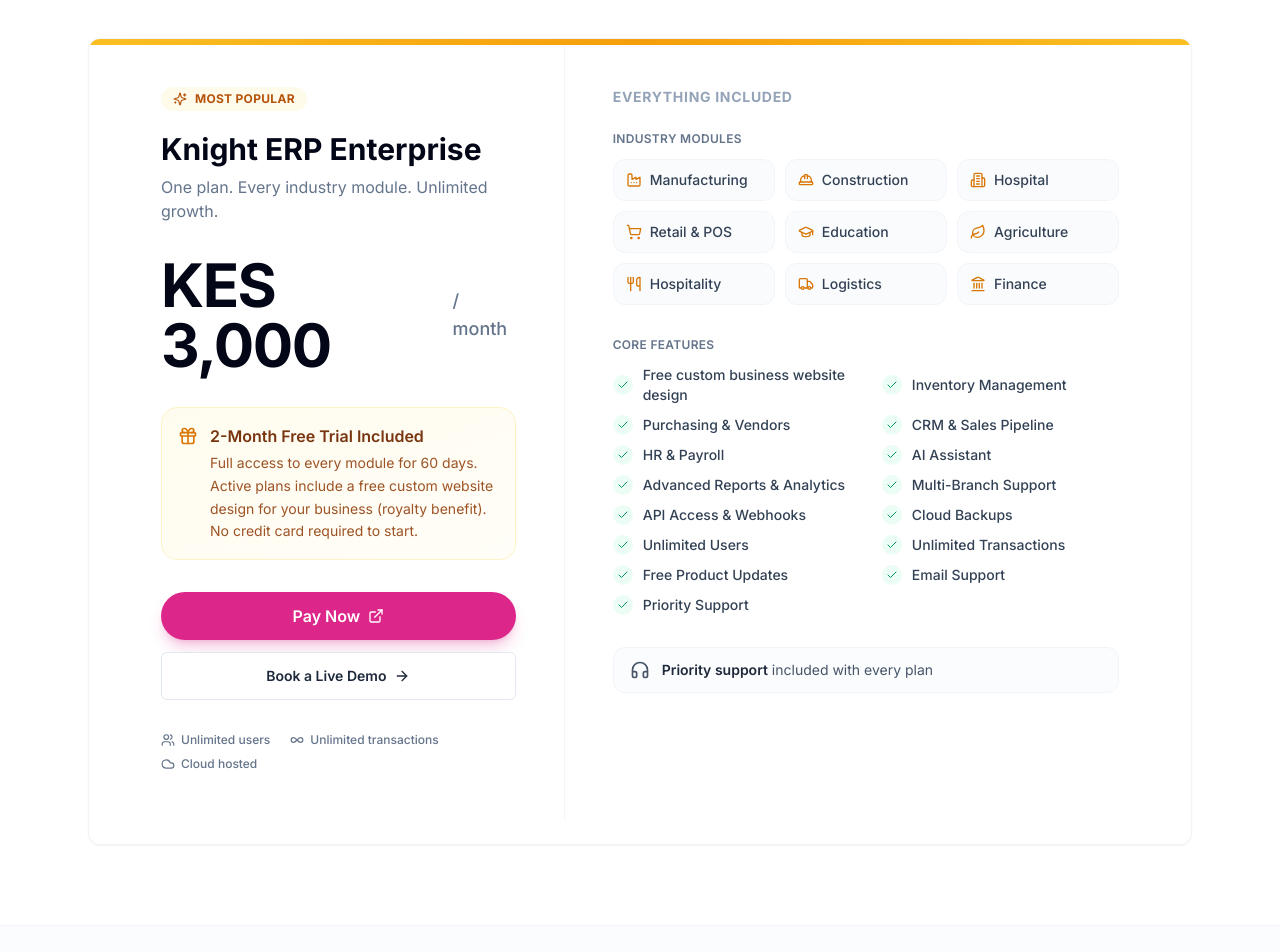
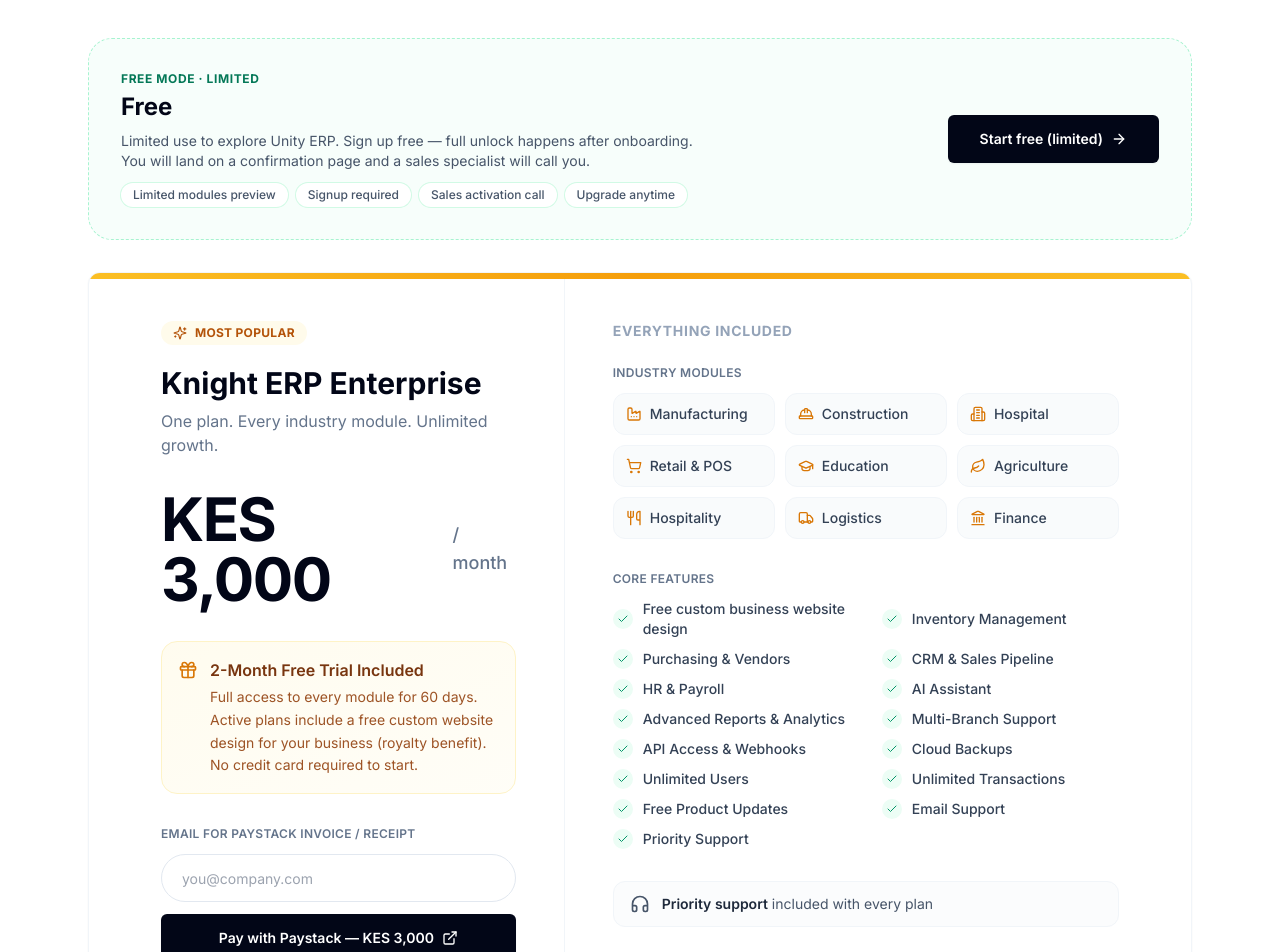
Before and after one commit to michaelmuchemi33-design/erp-web, a React (Vite) app: page / in a window 1280 px wide. Shown: the part 5860-6812 px from the top of the page. Built offline with nearby package versions, Linux system fonts and the light colour scheme; no server answers; the HTML template or start-up script is replaced by a standard one.

Commit message:
Paystack paid plans with email invoicing; free limited plan; joined wait page; WhatsApp +254778903044

```diff
--- a/src/App.tsx
+++ b/src/App.tsx
@@ -19,6 +19,7 @@
 import { PricingStandaloneShell } from "@/pages/PricingStandalonePage";
 import { CareersPageShell } from "@/pages/CareersPage";
 import { PaymentCallbackShell } from "@/pages/PaymentCallbackPage";
+import { JoinedWaitShell } from "@/pages/JoinedWaitPage";
 import { SeoTopicShell } from "@/pages/SeoTopicPage";
 import { seoBySlug } from "@/content/seoPages";
 import { ResourcePageShell } from "@/pages/ResourcePage";
@@ -89,6 +90,7 @@
   const isPricing = path === "/pricing";
   const isCareers = path === "/careers";
   const isPaymentCallback = path === "/payment/callback" || path === "/payment/success";
+  const isJoined = path === "/joined";
   const resourceSlug = path.startsWith("/") ? path.slice(1) : path;
   const resourcePage = pagesBySlug[resourceSlug];
   const seoPage = seoBySlug[resourceSlug];
@@ -109,6 +111,8 @@
         <CareersPageShell />
       ) : isPaymentCallback ? (
         <PaymentCallbackShell />
+      ) : isJoined ? (
+        <JoinedWaitShell />
       ) : resourcePage ? (
         <ResourcePageShell page={resourcePage} />
       ) : seoPage ? (
@@ -116,7 +120,7 @@
       ) : (
         <HomePage onOpenSignup={() => setSignupOpen(true)} />
       )}
-      {!isAbout && !isContact && !isFeatures && !isIndustries && !isPricing && !isCareers && !isPaymentCallback && !resourcePage && !seoPage && (
+      {!isAbout && !isContact && !isFeatures && !isIndustries && !isPricing && !isCareers && !isPaymentCallback && !isJoined && !resourcePage && !seoPage && (
         <SignupWizard open={signupOpen} onClose={() => setSignupOpen(false)} />
       )}
     </div>
--- a/src/components/PricingCard.tsx
+++ b/src/components/PricingCard.tsx
@@ -1,4 +1,6 @@
 import { useState } from "react";
+import { payWithPaystack } from "@/lib/paystack";
+import { trackLead } from "@/lib/supabase";
 import { motion, AnimatePresence } from "framer-motion";
 import { Button } from "@/components/ui/button";
 import { Card, CardContent } from "@/components/ui/card";
@@ -55,6 +57,9 @@
 
 export function PricingCard({ onOpenSignup }: { onOpenSignup?: () => void } = {}) {
   const [yearly, setYearly] = useState(false);
+  const [payEmail, setPayEmail] = useState("");
+  const [paying, setPaying] = useState(false);
+  const [payError, setPayError] = useState("");
 
   const monthlyPrice = 3000;
   const yearlyPrice = 33000; // 11 months = 1 month free
@@ -124,6 +129,47 @@
           </AnimatePresence>
         </motion.div>
 
+
+        {/* Free limited plan */}
+        <motion.div
+          initial={{ opacity: 0, y: 16 }}
+          whileInView={{ opacity: 1, y: 0 }}
+          viewport={{ once: true }}
+          className="mb-8 rounded-3xl border border-dashed border-emerald-200 bg-emerald-50/40 p-6 md:p-8"
+        >
+          <div className="flex flex-col gap-4 md:flex-row md:items-center md:justify-between">
+            <div>
+              <p className="text-xs font-bold uppercase tracking-wider text-emerald-700">
+                Free mode · Limited
+              </p>
+              <h3 className="mt-1 text-2xl font-bold text-slate-950">Free</h3>
+              <p className="mt-2 max-w-xl text-sm text-slate-600">
+                Limited use to explore Unity ERP. Sign up free — full unlock happens after
+                onboarding. You will land on a confirmation page and a sales specialist will call you.
+              </p>
+              <ul className="mt-3 flex flex-wrap gap-2 text-xs font-medium text-slate-600">
+                {["Limited modules preview", "Signup required", "Sales activation call", "Upgrade anytime"].map((x) => (
+                  <li key={x} className="rounded-full bg-white px-3 py-1 ring-1 ring-emerald-100">
+                    {x}
+                  </li>
+                ))}
+              </ul>
+            </div>
+            <Button
+              onClick={() => {
+                try {
+                  sessionStorage.setItem("unity_signup_mode", "free");
+                } catch {}
+                onOpenSignup?.();
+              }}
+              className="h-12 shrink-0 gap-2 rounded-full bg-emerald-600 px-8 font-semibold text-white hover:bg-emerald-500"
+            >
+              Start free (limited)
+              <ArrowRight className="h-4 w-4" />
+            </Button>
+          </div>
+        </motion.div>
+
         {/* Main pricing card */}
         <motion.div
           initial={{ opacity: 0, y: 30 }}
@@ -191,17 +237,62 @@
                     </div>
                   </div>
 
-                  {/* CTAs – Swypt Pay Now primary */}
+                  {/* Paystack — email collected for invoicing */}
                   <div className="mt-8 flex flex-col gap-3">
-                    <a
-                      href="https://checkout.swypt.io/erp"
-                      target="_blank"
-                      rel="noopener noreferrer"
-                      className="group inline-flex h-12 w-full items-center justify-center gap-2 rounded-full bg-[#DD268A] text-base font-semibold text-white shadow-lg shadow-[#DD268A]/25 transition-all hover:scale-[1.02] hover:opacity-90 hover:shadow-xl hover:shadow-[#DD268A]/30"
+                    <label className="text-left text-xs font-semibold uppercase tracking-wide text-slate-500">
+                      Email for Paystack invoice / receipt
+                    </label>
+                    <input
+                      type="email"
+                      placeholder="you@company.com"
+                      value={payEmail}
+                      onChange={(e) => setPayEmail(e.target.value)}
+                      className="h-12 w-full rounded-full border border-slate-200 px-5 text-sm outline-none ring-[#0BA4DB]/25 focus:ring-2"
+                    />
+                    {payError && (
+                      <p className="text-left text-xs text-rose-600">{payError}</p>
+                    )}
+                    <Button
+                      disabled={paying}
+                      onClick={async () => {
+                        if (!payEmail.includes("@")) {
+                          setPayError("Enter a valid email for invoicing.");
+                          return;
+                        }
+                        setPaying(true);
+                        setPayError("");
+                        try {
+                          await trackLead({
+                            email: payEmail,
+                            primary_need: yearly
+                              ? "Yearly plan Paystack"
+                              : "Monthly plan Paystack",
+                            source: "paystack_checkout",
+                          });
+                          await payWithPaystack({
+                            email: payEmail,
+                            amountKes: price,
+                            planLabel: yearly
+                              ? "Unity ERP Yearly"
+                              : "Unity ERP Monthly",
+                          });
+                        } catch (err: unknown) {
+                          setPayError(
+                            err instanceof Error
+                              ? err.message
+                              : "Payment could not start"
+                          );
+                        } finally {
+                          setPaying(false);
+                        }
+                      }}
+                      className="h-12 w-full gap-2 rounded-full bg-[#0BA4DB] text-base font-semibold text-white hover:bg-[#0994c7]"
                     >
-                      Pay Now
-                      <ExternalLink className="h-4 w-4 transition-transform group-hover:translate-x-0.5" />
-                    </a>
+                      {paying
+                        ? "Opening Paystack…"
+                        : `Pay with Paystack — KES ${price.toLocaleString()}`}
+                      <ExternalLink className="h-4 w-4" />
+                    </Button>
 
                     <Button
                       onClick={onOpenSignup}
--- a/src/components/SignupWizard.tsx
+++ b/src/components/SignupWizard.tsx
@@ -130,6 +130,16 @@
       }
 
       setDone(true);
+      try {
+        const mode = sessionStorage.getItem("unity_signup_mode");
+        sessionStorage.removeItem("unity_signup_mode");
+        if (mode === "free") {
+          window.setTimeout(() => {
+            window.history.pushState({}, "", "/joined");
+            window.dispatchEvent(new PopStateEvent("popstate"));
+          }, 1200);
+        }
+      } catch {}
     } catch (e: unknown) {
       const msg = e instanceof Error ? e.message : "Something went wrong";
       setError(msg);
--- /dev/null
+++ b/src/lib/paystack.ts
@@ -0,0 +1,67 @@
+const PAYSTACK_PUBLIC_KEY =
+  (import.meta.env.VITE_PAYSTACK_PUBLIC_KEY as string) ||
+  "pk_live_25326faa1eb18c409d00036d4cc673d2820eb2ac";
+
+declare global {
+  interface Window {
+    PaystackPop?: {
+      setup: (opts: Record<string, unknown>) => { openIframe: () => void };
+    };
+  }
+}
+
+function loadScript(): Promise<void> {
+  return new Promise((resolve, reject) => {
+    if (window.PaystackPop) {
+      resolve();
+      return;
+    }
+    const s = document.createElement("script");
+    s.src = "https://js.paystack.co/v1/inline.js";
+    s.async = true;
+    s.onload = () => resolve();
+    s.onerror = () => reject(new Error("Could not load Paystack"));
+    document.body.appendChild(s);
+  });
+}
+
+/** Amount in major units (KES). Paystack expects subunit * 100 for most currencies. */
+export async function payWithPaystack(opts: {
+  email: string;
+  amountKes: number;
+  planLabel: string;
+}) {
+  await loadScript();
+  if (!window.PaystackPop) throw new Error("Paystack not available");
+
+  const handler = window.PaystackPop.setup({
+    key: PAYSTACK_PUBLIC_KEY,
+    email: opts.email.trim().toLowerCase(),
+    amount: Math.round(opts.amountKes * 100),
+    currency: "KES",
+    ref: `unity_${Date.now()}_${Math.floor(Math.random() * 1e6)}`,
+    metadata: {
+      custom_fields: [
+        {
+          display_name: "Plan",
+          variable_name: "plan",
+          value: opts.planLabel,
+        },
+        {
+          display_name: "Product",
+          variable_name: "product",
+          value: "Unity ERP",
+        },
+      ],
+    },
+    callback: (response: { reference: string }) => {
+      window.location.href = `/payment/callback?reference=${encodeURIComponent(
+        response.reference
+      )}&email=${encodeURIComponent(opts.email)}`;
+    },
+    onClose: () => {
+      /* user closed */
+    },
+  });
+  handler.openIframe();
+}
--- a/src/pages/CareersPage.tsx
+++ b/src/pages/CareersPage.tsx
@@ -19,9 +19,8 @@
 } from "lucide-react";
 
 const EMAIL = "developerunityerp@proton.me";
-/** WhatsApp: 0744 line — update digits if needed */
-const CAREERS_PHONE_DISPLAY = "0744";
-const CAREERS_WA_LINK = "https://wa.me/254744";
+const CAREERS_PHONE_DISPLAY = "+254 778 903 044";
+const CAREERS_WA_LINK = "https://wa.me/254778903044";
 const APPLY = `mailto:${EMAIL}?subject=`;
 
 const jobs = [
--- a/src/pages/ContactPage.tsx
+++ b/src/pages/ContactPage.tsx
@@ -18,9 +18,9 @@
 } from "lucide-react";
 
 const EMAIL = "erpintergration@gmail.com";
-const WHATSAPP = "+254793832286";
+const WHATSAPP = "+254778903044";
 const CALL = "+254793832286";
-const WHATSAPP_LINK = `https://wa.me/254793832286`;
+const WHATSAPP_LINK = `https://wa.me/254778903044`;
 const CALL_LINK = `tel:+254793832286`;
 const MAIL_LINK = `mailto:${EMAIL}`;
 
```
Also changed, not shown: src/pages/JoinedWaitPage.tsx (added, +63 -0 lines).
